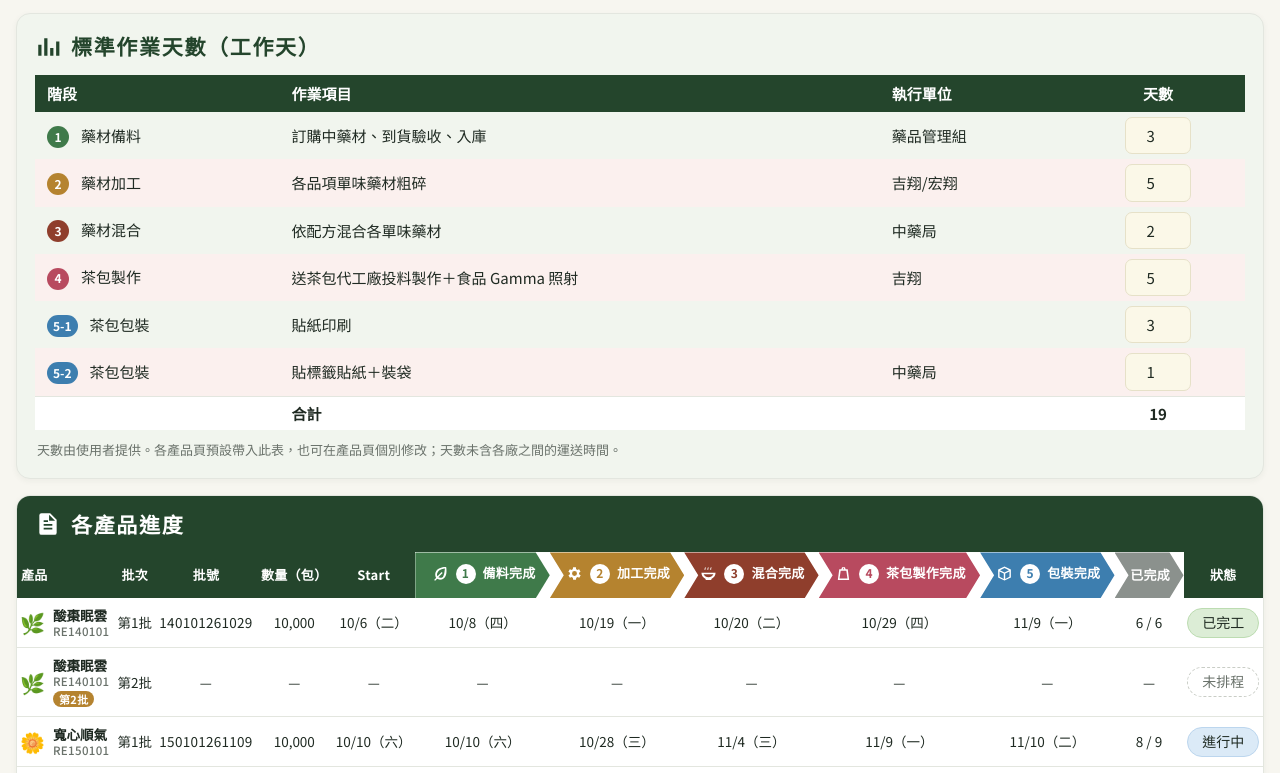
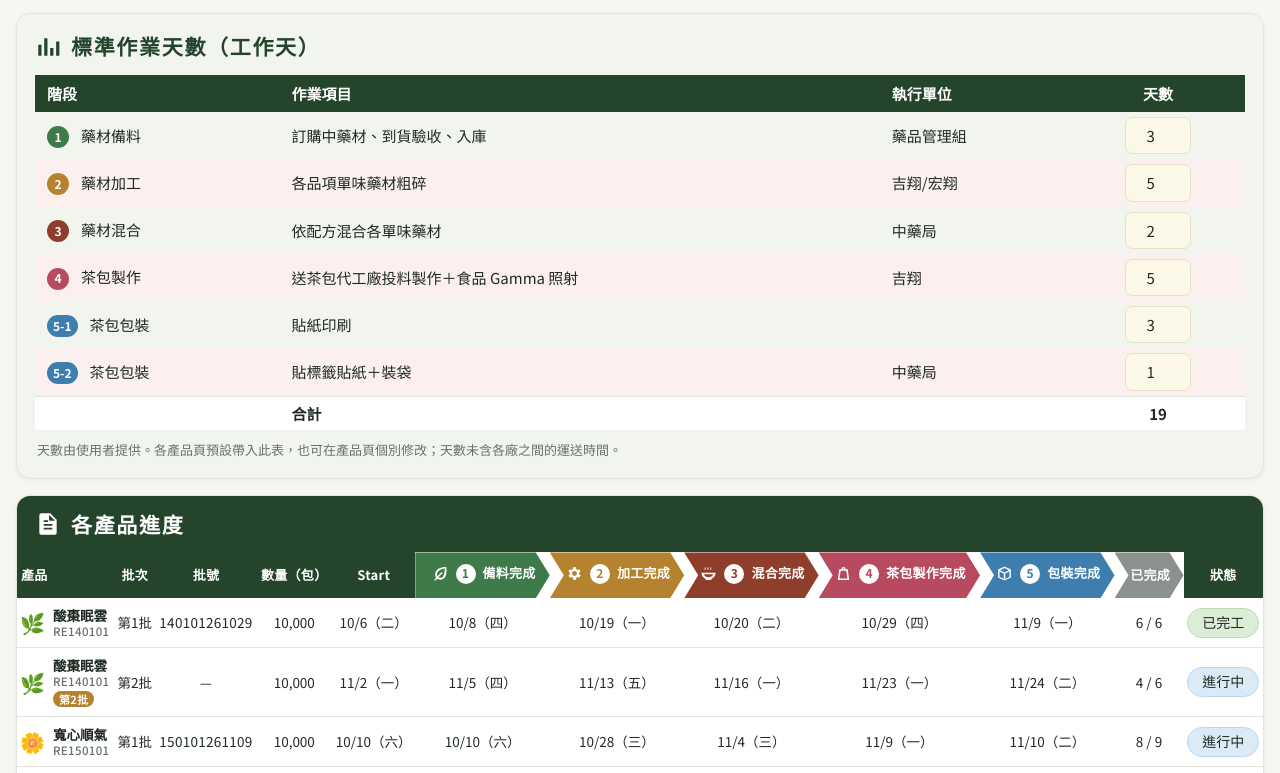
Before and after one commit to volerchang/herbal-schedule, a plain HTML site: page index.html in a window 1280 px wide. Shown: the part 354-1127 px from the top of the page. Drawn offline with Linux system fonts and the light colour scheme.

Commit message:
Publish herbal schedule update (5)

```diff
--- a/index.html
+++ b/index.html
@@ -260,6 +260,15 @@ try{S=JSON.parse(localStorage.getItem(KEY))||initial()}catch(e){S=initial()}
     if(P.rows.length===defs.length-1){const at=defs.length-2;P.rows.splice(at,0,{days:"",unit:"",as:"",ae:"",st:P.start?"未開始":"",note:""});}});
 }catch(e){}})();
 const PATCHES=[
+  {id:"2026-11-16-fuzao-info",fn:S=>{const P=S.prod["茯棗日安"];if(!P||P.rows.length!==7)return;if(P.qty===undefined||P.qty===null||P.qty==="")P.qty=10000;
+    if(!P.rows[1].note)P.rows[1].note="紅棗、陳皮、菊花";if(!P.rows[2].note)P.rows[2].note="枸杞、山藥、茯苓";if(!P.rows[5].unit)P.rows[5].unit="健豪";}},
+  {id:"2026-11-16-fuzao-start",fn:S=>{const P=S.prod["茯棗日安"];if(!P)return;if(!P.start)P.start="2026-11-16";P.rows.forEach(r=>{if(!r.st)r.st="未開始";});}},
+  {id:"2026-11-16-suanzao2-prep-fix",fn:S=>{const Z=S.prod["酸棗眠雲 第2批"];if(!Z)return;if(!Z.start||Z.start==="2026-11-01")Z.start="2026-11-02";const r=Z.rows[0];if(!r.as||r.as==="2026-11-01")r.as="2026-11-02";if(!r.ae)r.ae="2026-11-05";r.st="完成";}},
+  {id:"2026-11-16-suanzao2-prep",fn:S=>{const Z=S.prod["酸棗眠雲 第2批"];if(!Z)return;if(!Z.start)Z.start="2026-11-01";Z.rows.forEach(r=>{if(!r.st)r.st="未開始";});const r=Z.rows[0];if(!r.as)r.as="2026-11-01";if(!r.ae)r.ae="2026-11-05";r.st="完成";}},
+  {id:"2026-11-16-suanzao2-mix-done",fn:S=>{const Z=S.prod["酸棗眠雲 第2批"];if(!Z||Z.rows.length!==6)return;const r=Z.rows[3];if(!r.as)r.as="2026-11-16";if(!r.ae)r.ae="2026-11-16";r.st="完成";}},
+  {id:"2026-11-16-suanzao2-tcm-done",fn:S=>{const Z=S.prod["酸棗眠雲 第2批"];if(!Z||Z.rows.length!==6)return;const r=Z.rows[2];if(!r.as)r.as="2026-11-13";if(!r.ae)r.ae="2026-11-13";r.st="完成";}},
+  {id:"2026-11-14-suanzao2-qty",fn:S=>{const Z=S.prod["酸棗眠雲 第2批"];if(Z&&(Z.qty===undefined||Z.qty===null||Z.qty===""))Z.qty=10000;}},
+  {id:"2026-11-14-suanzao2-jixiang-done",fn:S=>{const Z=S.prod["酸棗眠雲 第2批"];if(!Z||Z.rows.length!==6)return;const r=Z.rows[1];if(!r.ae)r.ae="2026-11-13";r.st="完成";}},
   {id:"2026-11-14-suanzao2-grind",fn:S=>{const Z=S.prod["酸棗眠雲 第2批"];if(!Z||Z.rows.length!==6)return;if(!Z.rows[1].note)Z.rows[1].note="百合、茯苓、麥門冬、龍眼肉、紅棗";if(!Z.rows[2].note)Z.rows[2].note="酸棗仁";}},
   {id:"2026-11-14-suanzao-grind-note",fn:S=>{const r=S.prod["酸棗眠雲"]&&S.prod["酸棗眠雲"].rows[1];if(r&&!r.note)r.note="百合、茯苓、麥門冬、龍眼肉、紅棗";}},
   {id:"2026-11-14-qishen-prep-done",fn:S=>{const r=S.prod["耆參元氣"]&&S.prod["耆參元氣"].rows[0];if(r){if(!r.ae)r.ae="2026-11-09";r.st="完成";}}},
```
